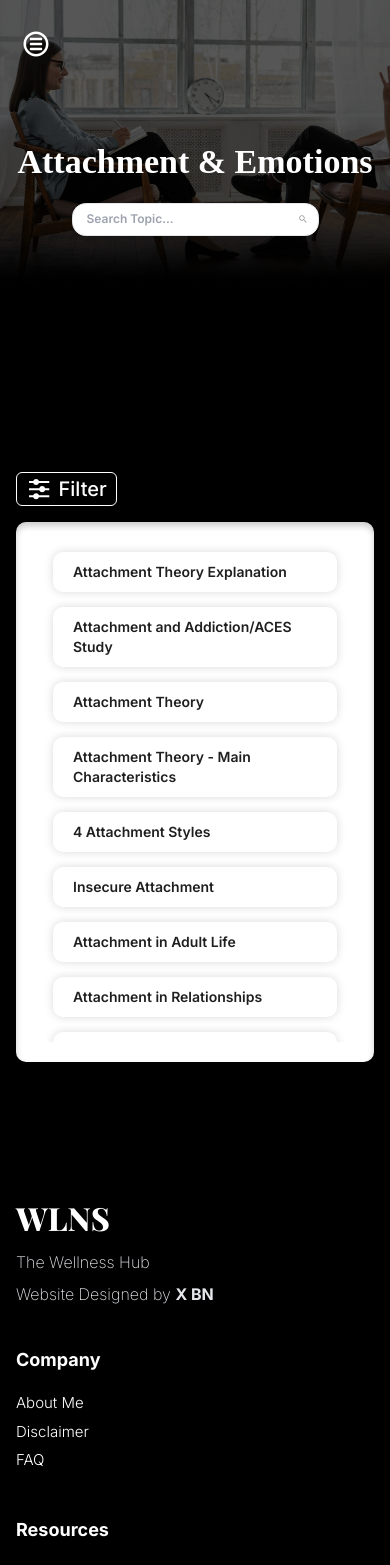
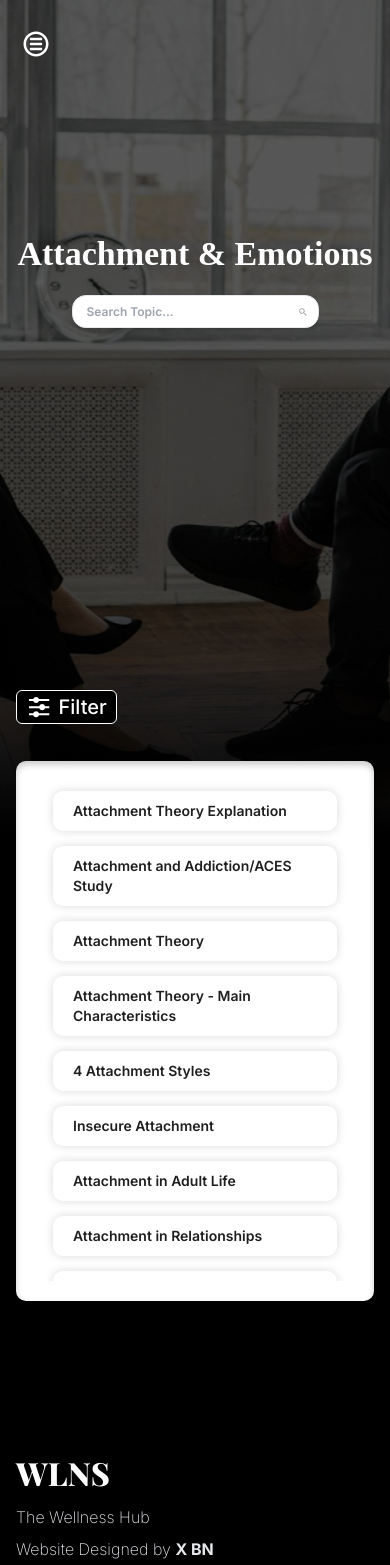
Before and after one commit to topcowmoo/areca-vestiaria, a React (Vite) app: page /attachments-and-emotions in a window 390 px wide. Shown: the top 1565 px of the page. Built offline with nearby package versions, Linux system fonts and the light colour scheme; a web font is replaced by a local one.

Commit message:
general filter and attachement & emtions responsive

```diff
--- a/src/components/GeneralFilter.jsx
+++ b/src/components/GeneralFilter.jsx
@@ -44,8 +44,7 @@ const GeneralFilter = ({
   };
 
   return (
-    <div className="relative">
-      {/* Move the button to the desired location using CSS or layout changes */}
+    <div className="w-full sm:w-[90%] md:w-[90%] lg:w-[90%] mx-auto relative">
       <div
         className={`h-[33.95px] px-[9.59px] py-[4.47px] rounded-md border justify-start items-center gap-[7.67px] inline-flex cursor-pointer ${
           isFilterBoxOpen
@@ -63,19 +62,29 @@ const GeneralFilter = ({
 
       {/* Animate visibility of the FilterBox */}
       <div
-        className={`mt-[15px] absolute top-full left-0 transition-all duration-500 ease-in-out transform ${
+        className={`w-full mt-[37px] absolute top-full left-0 transition-all duration-500 ease-in-out transform ${
           isFilterBoxOpen
             ? "translate-y-0 opacity-100"
             : "-translate-y-8 opacity-0"
         }`}
         style={{ visibility: isFilterBoxOpen ? "visible" : "hidden" }}
       >
-        <div className="sm:w-[282px] w-[343px] px-4 pt-7 sm:pb-[69px] pb-[302px] lg:bg-[#e8e8e8]/20 rounded-[10px] border border-white lg:backdrop-blur-[24.90px] bg-[#e5e5e5] flex-col justify-start items-start gap-[15px] inline-flex">
-          <div className="lg:text-white text-[32px] font-semibold font-['Inter']">
+        <div
+          className={`w-full sm:w-[282px] px-4 pt-7 pb-[69px]
+
+  ${isFilterBoxOpen ? "bg-[#f0f0f0] backdrop-blur-xl text-black" : "bg-[#f0f0f0]"}
+  sm:bg-[#e8e8e8]/20 sm:text-white
+  md:bg-[#e8e8e8]/20 md:text-white
+  lg:bg-[#e8e8e8]/20 lg:text-white
+  xl:bg-[#e8e8e8]/20 xl:text-white
+  sm:backdrop-blur-[24.90px] md:backdrop-blur-[24.90px] lg:backdrop-blur-[24.90px] xl:backdrop-blur-[24.90px]
+  rounded-[10px] border border-white flex-col justify-start items-start gap-[15px] inline-flex`}
+        >
+          <div className="sm:text-white md:text-white lg:text-white text-[32px] font-semibold font-['Inter']">
             Filter
           </div>
-          <hr className="w-full h-[2px] sm:bg-black lg:bg-white bg-black border-0" />
-          <div className="lg:text-white text-[19px] font-semibold font-['Inter'] leading-7 tracking-tight">
+          <hr className="w-full h-[2px] sm:bg-white md:bg-white lg:bg-white bg-black border-0" />
+          <div className="sm:text-white md:text-white lg:text-white text-[19px] font-semibold font-['Inter'] leading-7 tracking-tight">
             Resource Format
           </div>
           <div className="flex-col justify-start items-start gap-[7px] flex">
@@ -84,7 +93,7 @@ const GeneralFilter = ({
                 className="justify-start items-center gap-8 inline-flex"
                 key={kind}
               >
-                <div className="justify-start items-start gap-2.5 sm:gap-2.5 lg:gap-2.5 flex">
+                <div className="justify-start items-start gap-2.5 flex">
                   <input
                     type="checkbox"
                     value={kind}
@@ -95,7 +104,7 @@ const GeneralFilter = ({
                     }`}
                   />
                 </div>
-                <div className="lg:text-white text-base font-medium font-['Urbanist'] leading-normal tracking-tight">
+                <div className="sm:text-white md:text-white lg:text-white text-base font-medium font-['Urbanist'] leading-normal tracking-tight">
                   {kind}
                 </div>
               </div>
--- a/src/pages/AttachmentsAndEmotions.jsx
+++ b/src/pages/AttachmentsAndEmotions.jsx
@@ -1,4 +1,4 @@
-import { useState, useEffect } from "react";
+import { useState } from "react";
 import GeneralFilter from "../components/GeneralFilter";
 import Directory from "../components/Directory";
 import SearchBarWithCommit from "../components/SearchBarWithCommit";
@@ -7,20 +7,7 @@ function AttachmentsAndEmotions() {
   const [filteredData, setFilteredData] = useState([]);
   const [isFilterBoxOpen, setIsFilterBoxOpen] = useState(false);
   const [isInitial, setIsInitial] = useState(true); // Initial state to control first interaction
-  const [isMobile, setIsMobile] = useState(false); // State to track if it's a mobile screen
   const category = "Attachment & Emotions"; // Category specific to this page
-
-  useEffect(() => {
-    const mediaQuery = window.matchMedia("(max-width: 768px)"); // Mobile breakpoint at 768px
-    setIsMobile(mediaQuery.matches);
-
-    const handleResize = () => setIsMobile(mediaQuery.matches);
-    mediaQuery.addEventListener("change", handleResize);
-
-    return () => {
-      mediaQuery.removeEventListener("change", handleResize);
-    };
-  }, []);
 
   const handleFilterBoxToggle = () => {
     if (isInitial) {
@@ -31,41 +18,54 @@ function AttachmentsAndEmotions() {
 
   return (
     <div className="flex flex-col min-h-screen bg-gradient-to-b from-black to-black">
-      <div className="w-full h-[50vh] md:h-[847px] bg-attachment-page md:bg-center bg-[length:auto_67%] bg-no-repeat md:bg-cover flex flex-col items-center justify-center">
-        <h1 className="text-center text-white text-[34px] md:text-[71px] font-extrabold font-[playfair] -mt-[35px] md:-mt-[161.5px]">
+      <div className="w-full h-[847px] min-w-[320px] lg:bg-cover md:bg-cover sm:bg-cover bg-cover bg-attachment-page bg-center bg-no-repeat flex flex-col items-center justify-center ">
+        <h1 className="text-center text-white text-[34px] sm:text-[34px] md:text-[71px] lg:text-[71px] font-extrabold font-[playfair] -mt-[275px]">
           Attachment & Emotions
         </h1>
+
         <div className="flex flex-col items-center">
           <SearchBarWithCommit
             setFilteredData={setFilteredData}
-            category={category}åå
+            category={category}
           />
         </div>
       </div>
 
-      {/* Adjusting the margin for mobile view */}
-      <div className={`flex flex-col items-center justify-start flex-grow pb-[100px] ${isMobile ? "mt-[50px]" : "-mt-[192px]"}`}>
-        <div className="w-full max-w-[1200px] min-h-[500px] px-4 md:px-6 lg:px-8">
+      <div className="flex flex-col items-center justify-start flex-grow pb-[100px] -mt-[173px]">
+        <div className="w-full max-w-[1200px] px-4 py-4 sm:px-6 sm:py-6 mx-auto">
+          <div className="flex items-start">
             <GeneralFilter
               currentPage={category}
               setFilteredData={setFilteredData}
-            setIsFilterBoxOpen={handleFilterBoxToggle} // Use the toggle handler
+              setIsFilterBoxOpen={handleFilterBoxToggle}
               isFilterBoxOpen={isFilterBoxOpen}
               className={`transition-all duration-500 ease-in-out ${
                 !isInitial &&
-              !isMobile && // Disable animation on mobile
                 (isFilterBoxOpen ? "animate-slideDown" : "animate-slideUp")
               }`}
+              style={{
+                width: '100%',  // Ensure full width on all screen sizes
+                maxWidth: '90%', // Match the directory's width
+                marginLeft: 'auto', // Center the button
+                marginRight: 'auto', // Center the button
+                paddingLeft: '15px', // Ensure consistent padding across all screen sizes
+                paddingRight: '15px',
+                boxSizing: 'border-box', // Include padding in the width calculation
+              }}
             />
-          <div className="flex flex-col pt-[15px]">
+          </div>
+
+          <div className="flex flex-col pt-9">
             <div
-              className={`transition-all duration-500 ease-in-out flex origin-left ${
-                isFilterBoxOpen && !isMobile ? "ml-[300px] shrink" : "ml-0 grow"
-              }`}
+              className={`flex origin-left transition-all duration-700 ease-out ${
+                isFilterBoxOpen
+                  ? "sm:ml-[310px]" // Apply margin only when the filter box is open on sm and above
+                  : "ml-0"
+              }`} // Disable transition for sm and smaller
             >
               <Directory
                 filteredData={filteredData}
-                className="flex-1 min-w-[75%] md:min-w-full"
+                className="flex-1 min-w-[75%] w-full px-4 py-4 sm:w-[90%] sm:px-6 sm:py-6 md:w-full lg:w-full"
               />
             </div>
           </div>
```
Lines whose indentation alone changed are shown as unchanged.
